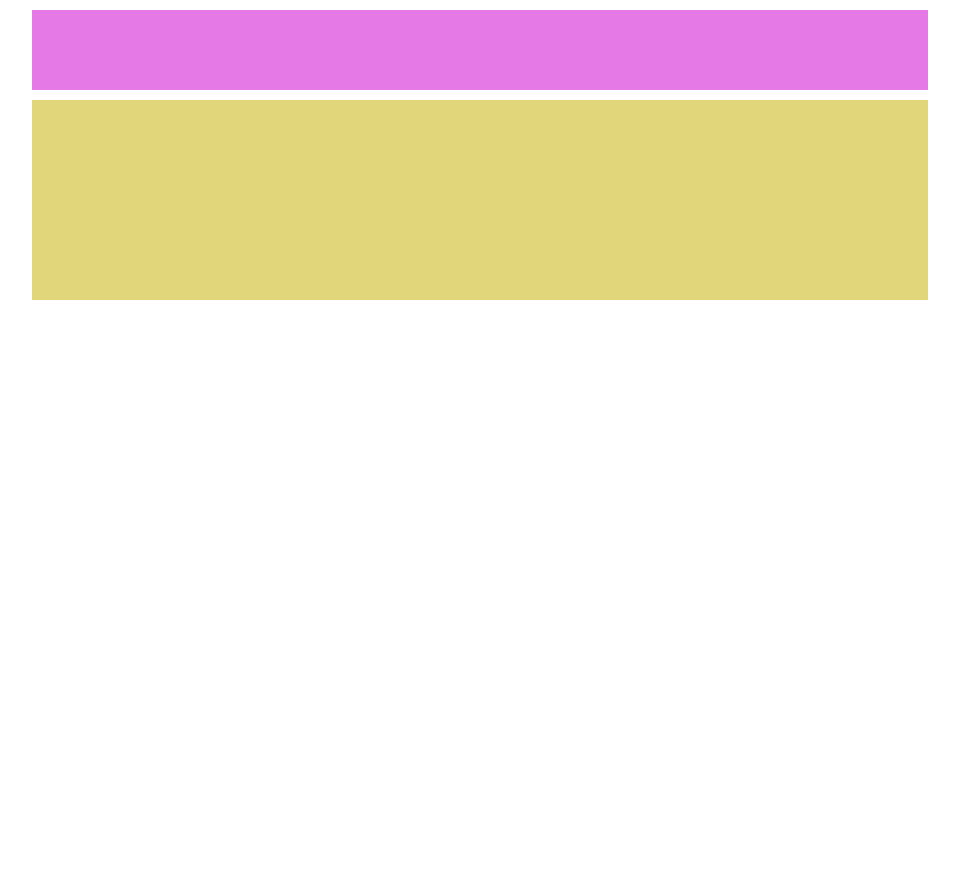
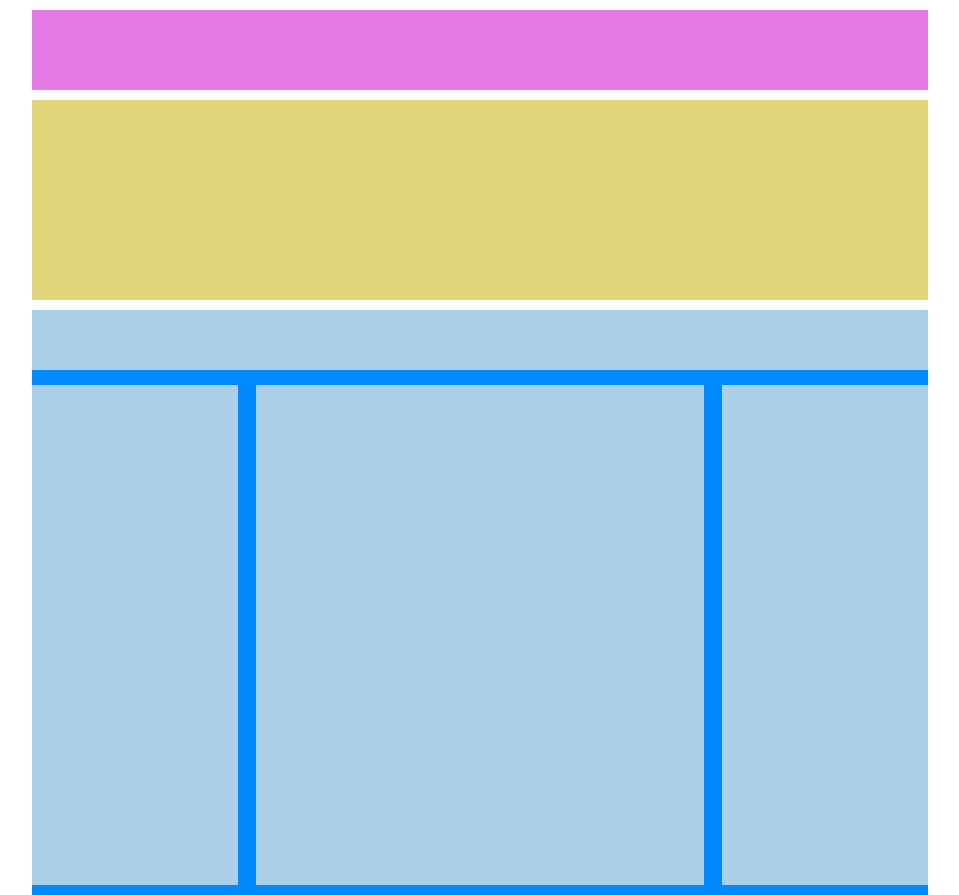
Before and after one commit to BaccanoB/htmlcss-struttura-wp, a plain HTML site: page index.html in a window 1280 px wide. Shown: the whole page, without its empty margins (160-1119 px from the left). Before the commit the page ends 800 px from the top, so only its background shows below. Drawn offline with Linux system fonts and the light colour scheme.

Commit message:
completato main

```diff
--- a/css/style.css
+++ b/css/style.css
@@ -9,6 +9,37 @@
     height: 200px;
     background-color: #E1D67A;
 } */
+
+/* #top {
+    height: 60px;
+    background-color: #ABCFE7;
+    margin-bottom: 15px;
+}
+
+#left {
+    width: 23%;
+    height: 500px;
+    margin-bottom: 10px;
+    background-color: #ABCFE7 ;
+    float: left;
+}
+
+#right {
+    width: 23%;
+    height: 500px;
+    margin-bottom: 10px;
+    background-color: #ABCFE7 ;
+    float: left;
+}
+
+#centre {
+    width: 50%;
+    height: 500px;
+    margin: 0 2%;
+    background-color: #ABCFE7;
+    float: left;
+} */
+
 /* /debug */
 
 /* common */
@@ -19,17 +50,26 @@
     padding: 0;
 }
 
+#pink , #yellow {
+    margin-top: 10px;
+}
+
+.blu-box {
+    height: 500px;
+    margin-bottom:10px ;
+    background-color: #ABCFE7;
+    float: left;
+}
+
 /* header */
 
 #pink {
     height: 80px;
-    margin-top: 10px;
     background-color: #E579E6;
 }
 
 #yellow {
     height: 200px;
-    margin-top: 10px;
     background-color: #E1D67A;
 }
 
@@ -39,4 +79,33 @@ header {
 }
 
 /* main */
+
+main::after {
+    content:"";
+    display: table;
+    clear: both;
+}
+
+main{
+    margin: 0 auto;
+    width: 70%;
+    margin-top: 10px;
+    background-color: #008AFE;
+}
+
+#top {
+    height: 60px;
+    background-color: #ABCFE7;
+    margin-bottom: 15px;
+}
+
+#left , #right {
+    width: 23%;
+}
+
+#centre {
+    width: 50%;
+    margin: 0 2%;
+}
+
 /* footer */
--- a/index.html
+++ b/index.html
@@ -17,9 +17,10 @@
 
     <!-- riquadro blu -->
     <main>
-        <aside ></aside>
-        <section></section>
-        <aside></aside>
+        <section id="top"></section>
+        <aside class="blu-box" id="left" ></aside>
+        <section class="blu-box" id="centre"></section>
+        <aside class="blu-box" id="right"></aside>
     </main>
     <!--/ riquadro blu -->
 
```
